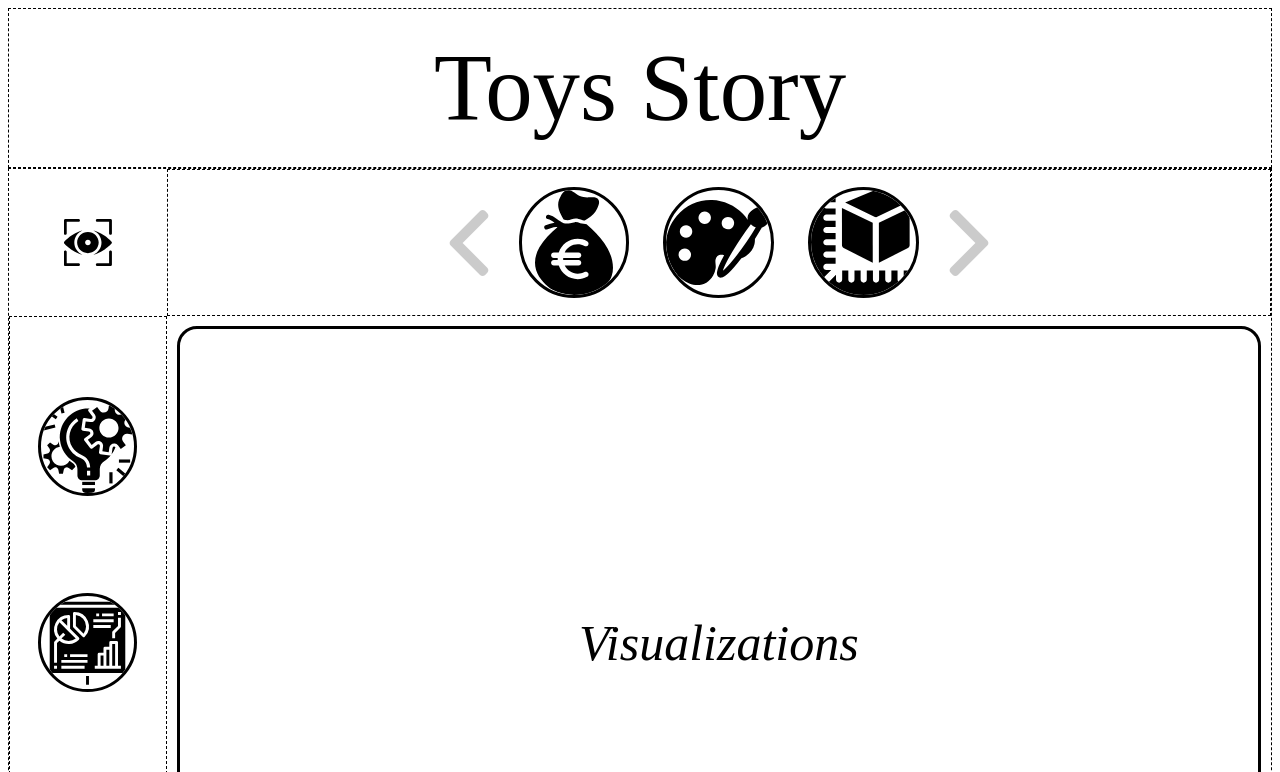
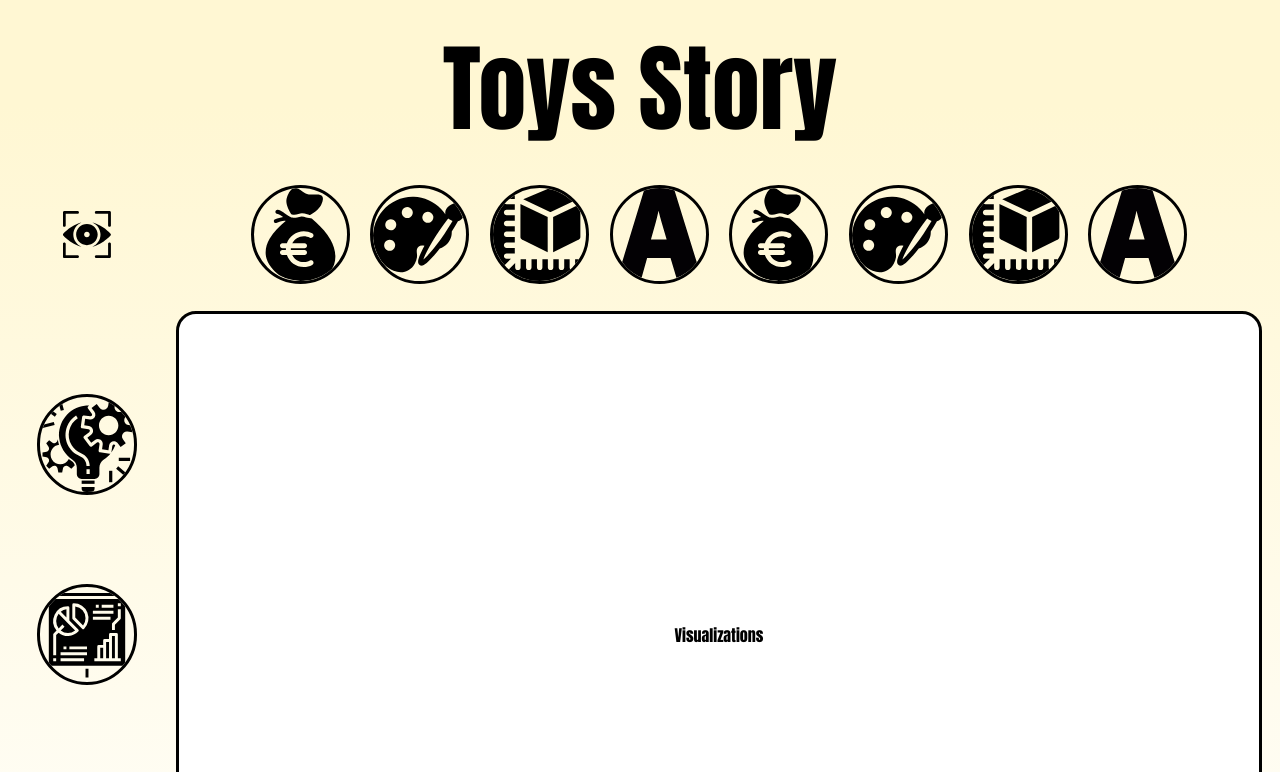
Before and after one commit to oumar-fall/Toys-Gender-Analytics, a plain HTML site: page site/index.html in a window 1280 px wide. Both pictures are taken after a click on the element 87 px from the left and 636 px from the top of the page. Shown: the top 772 px of the page. Drawn offline with Linux system fonts and the light colour scheme.

Commit message:
fin structure + carousel

```diff
--- a/site/css/style.css
+++ b/site/css/style.css
@@ -1,7 +1,9 @@
 body {
     display: grid;
     grid-template-rows: repeat(13, 1fr);
-}
+    font-family: Impact, Charcoal, sans-serif;
+    background: rgb(255,255,255);
+    background: linear-gradient(0deg, rgba(255,255,255,1) 0%, rgba(255,247,211,1) 90%);}
 
 header {
     grid-row: 1/3;
@@ -65,6 +67,7 @@ main {
     justify-content: center;
     margin : 10px;
     border-radius: 20px;
+    background-color: white;
 }
 
 .round-btn{
@@ -72,7 +75,6 @@ main {
 }
 
 .button {
-    margin : 20px;
     display: flex;
     flex-direction: column;
     justify-content: center;
@@ -103,11 +105,11 @@ main {
 .rollBtn {
     margin : 0;
     background-color: transparent;
+    cursor: pointer;
     border: none;
-    cursor: pointer;
     opacity: 0.2;
     outline : none;
-
+    display: block;
 }
 
 .rollBtn:hover {
@@ -170,3 +172,8 @@ main {
     text-align: center;
     margin-top: 5px;
 }
+
+.flying::after{
+    content : "";
+    margin-top: 20%;
+}
--- a/site/index.html
+++ b/site/index.html
@@ -4,7 +4,7 @@
     <meta charset='UTF-8'>
     <link rel="shortcut icon" href="medias/project.svg">
     <link rel='stylesheet' href='css/style.css'>
-    <link rel='stylesheet' href='css/temporary.css'>
+    <!-- <link rel='stylesheet' href='css/temporary.css'> -->
     <title>Toys Story</title>
 </head>
 <body>
@@ -22,5 +22,6 @@
     <footer>
     </footer>
     <script type='text/javascript' src='js/main.js'></script>
+    <script type="text/javascript" src='js/visualizations.js'></script>
 </body>
 </html>
--- a/site/js/main.js
+++ b/site/js/main.js
@@ -10,6 +10,7 @@ const [secondary_nav] = document.getElementsByClassName('secondary-nav');
 const [container] = document.getElementsByClassName("container");
 
 var rollSecondaryNavLocked = false;
+var wave_id;
 
 function init(){
     if (w >= h){
@@ -31,6 +32,7 @@ function init(){
 
     generate_mainNav();
     showProject();
+    wave_id = setInterval(() => waveContent(secondary_nav, "tab"), 3000);
 }
 
 function generate_mainNav() {
@@ -70,18 +72,31 @@ function generate_secondaryNav(path) {
     request.send();
     request.onload = function() {
         if (this.response){
+            let tabSizeFactor = 0.7;
+            let btnSizeFactor = 0.5;
+            let tabMarginFactor = 0.1;
+            secondary_nav.height = parseInt(getComputedStyle(secondary_nav).height);
+            secondary_nav.width = parseInt(getComputedStyle(secondary_nav).width);
             secondary_nav_tabs = this.response.tabs;
             secondary_nav.current = 0;
             secondary_nav.max_tabs = this.response.max_tabs;
             secondary_nav.innerHTML = "";
-            let secondary_nav_height = parseInt(getComputedStyle(secondary_nav).height);
+            secondary_nav.tabSize = secondary_nav.height*tabSizeFactor + "px";
+            secondary_nav.btnSize = secondary_nav.height*btnSizeFactor + "px";
+            secondary_nav.tabMargin = "0 " + secondary_nav.height * tabMarginFactor + "px";
+
+            secondary_nav.max_tabs = Math.min(
+                    Math.floor((secondary_nav.width - 2 * btnSizeFactor * secondary_nav.height)/
+                                ((2 * tabMarginFactor + tabSizeFactor)*
+                                    secondary_nav.height)),
+                    secondary_nav.max_tabs);
 
             if (secondary_nav_tabs.length > secondary_nav.max_tabs){
                 let rollRightBtn = document.createElement("button");
                 rollRightBtn.style.backgroundImage = "url('medias/rollRight.svg')";
                 rollRightBtn.alt = "roll right";
-                rollRightBtn.style.width = secondary_nav_height*0.5 + "px";
-                rollRightBtn.style.height = secondary_nav_height*0.5 + "px";
+                rollRightBtn.style.width = secondary_nav.btnSize;
+                rollRightBtn.style.height = secondary_nav.btnSize;
                 rollRightBtn.onclick = rollSecondaryNavRight;
                 rollRightBtn.className = "rollBtn";
                 secondary_nav.appendChild(rollRightBtn)
@@ -98,8 +113,9 @@ function generate_secondaryNav(path) {
                 btn.setAttribute("onclick", tab.show);
 
                 if (tab_id < secondary_nav.max_tabs) {
-                    btn.style.width = secondary_nav_height*0.8 + "px";
-                    btn.style.height = secondary_nav_height*0.8 + "px";
+                    btn.style.width = secondary_nav.tabSize;
+                    btn.style.height = secondary_nav.tabSize;
+                    btn.style.margin = secondary_nav.tabMargin;
                 }
                 else {
                     btn.style.height = "0";
@@ -116,8 +132,8 @@ function generate_secondaryNav(path) {
                 let rollLeftBtn = document.createElement("button");
                 rollLeftBtn.style.backgroundImage = "url('medias/rollLeft.svg')";
                 rollLeftBtn.alt = "roll left";
-                rollLeftBtn.style.width = secondary_nav_height*0.5 + "px";
-                rollLeftBtn.style.height = secondary_nav_height*0.5 + "px";
+                rollLeftBtn.style.width = secondary_nav.btnSize;
+                rollLeftBtn.style.height = secondary_nav.btnSize;
                 rollLeftBtn.onclick = rollSecondaryNavLeft;
                 rollLeftBtn.className = "rollBtn";
                 secondary_nav.appendChild(rollLeftBtn)
@@ -142,21 +158,22 @@ function rollSecondaryNavLeft() {
             toBeHidden.style.height = "0";
             toBeHidden.style.margin = "0";
             toBeHidden.firstChild.style.borderWidth = "0";
-            toBeShown.style.width = tabs[1].style.width;
-            toBeShown.style.height = tabs[1].style.height;
-            toBeShown.style.margin = "20px";
+            toBeShown.style.width = secondary_nav.tabSize;
+            toBeShown.style.height = secondary_nav.tabSize;
+            toBeShown.style.margin = secondary_nav.tabMargin;
             toBeShown.firstChild.style.borderWidth = "3px";
         }, 200);
 
         setTimeout(() =>
         {
-            secondary_nav.appendChild(toBeHidden);
+            secondary_nav.insertBefore(toBeHidden, secondary_nav.lastChild);
             rollSecondaryNavLocked = false;
         }, 2000);
     }
 }
 
 function rollSecondaryNavRight() {
+    console.log(secondary_nav.height);
     if (!rollSecondaryNavLocked) {
         rollSecondaryNavLocked = true;
         let tabs = secondary_nav.getElementsByClassName("tab");
@@ -170,9 +187,9 @@ function rollSecondaryNavRight() {
             toBeHidden.style.height = "0";
             toBeHidden.style.margin = "0";
             toBeHidden.firstChild.style.borderWidth = "0";
-            toBeShown.style.width = tabs[1].style.width;
-            toBeShown.style.height = tabs[1].style.height;
-            toBeShown.style.margin = "20px";
+            toBeShown.style.width = secondary_nav.tabSize;
+            toBeShown.style.height = secondary_nav.tabSize;
+            toBeShown.style.margin = secondary_nav.tabMargin;
             toBeShown.firstChild.style.borderWidth = "3px";
         }, 200);
 
@@ -180,6 +197,18 @@ function rollSecondaryNavRight() {
         {
             rollSecondaryNavLocked = false;
         }, 2000);
+    }
+}
+
+function waveContent(items, itemClass) {
+    let elts = items.getElementsByClassName(itemClass);
+    for (let elt_id = 0; elt_id < elts.length; elt_id++){
+        setTimeout(() => {
+            elts[elt_id].classList.add("flying");
+        }, elt_id * 50);
+        setTimeout(() => {
+            elts[elt_id].classList.remove("flying");
+        }, elt_id * 50 + 100);
     }
 }
 
@@ -198,24 +227,4 @@ function showClassifier(){
     container.innerHTML = "Toy Classifier";
 }
 
-function showVisualisation1(){
-    console.log(1);
-    container.innerHTML = "Visualization 1";
-}
-
-function showVisualisation2(){
-    console.log(2);
-    container.innerHTML = "Visualization 2";
-}
-
-function showVisualisation3(){
-    console.log(3);
-    container.innerHTML = "Visualization 3";
-}
-
-function showVisualisation4(){
-    console.log(4);
-    container.innerHTML = "Visualization 4";
-}
-
 init();
--- /dev/null
+++ b/site/js/visualizations.js
@@ -0,0 +1,19 @@
+function showVisualisation1(){
+    console.log(1);
+    container.innerHTML = "Visualization 1";
+}
+
+function showVisualisation2(){
+    console.log(2);
+    container.innerHTML = "Visualization 2";
+}
+
+function showVisualisation3(){
+    console.log(3);
+    container.innerHTML = "Visualization 3";
+}
+
+function showVisualisation4(){
+    console.log(4);
+    container.innerHTML = "Visualization 4";
+}
--- a/site/values/visualizationNav.json
+++ b/site/values/visualizationNav.json
@@ -1,6 +1,26 @@
 {
-    "max_tabs" : 3,
+    "max_tabs" : 8,
     "tabs" : [
+        {
+            "name" : "Visualization 1",
+            "show" : "showVisualisation1()",
+            "img" : "medias/price.svg"
+        },
+        {
+            "name" : "Visualization 2",
+            "show" : "showVisualisation2()",
+            "img" : "medias/color.svg"
+        },
+        {
+            "name" : "Visualization 3",
+            "show" : "showVisualisation3()",
+            "img" : "medias/size.svg"
+        },
+        {
+            "name" : "Visualization 4",
+            "show" : "showVisualisation4()",
+            "img" : "medias/text.svg"
+        },
         {
             "name" : "Visualization 1",
             "show" : "showVisualisation1()",
```
